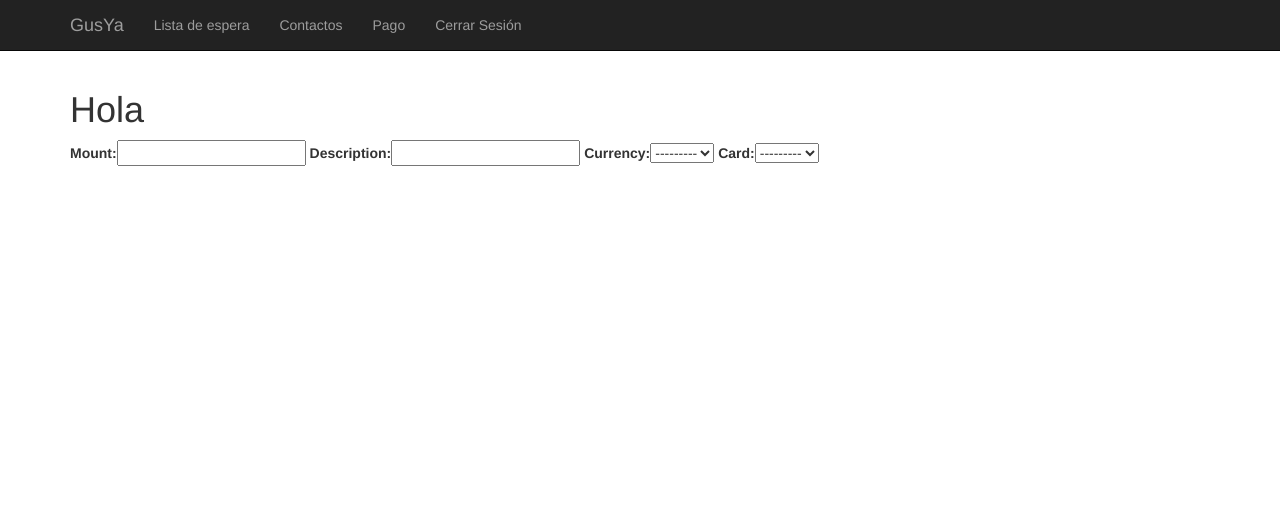
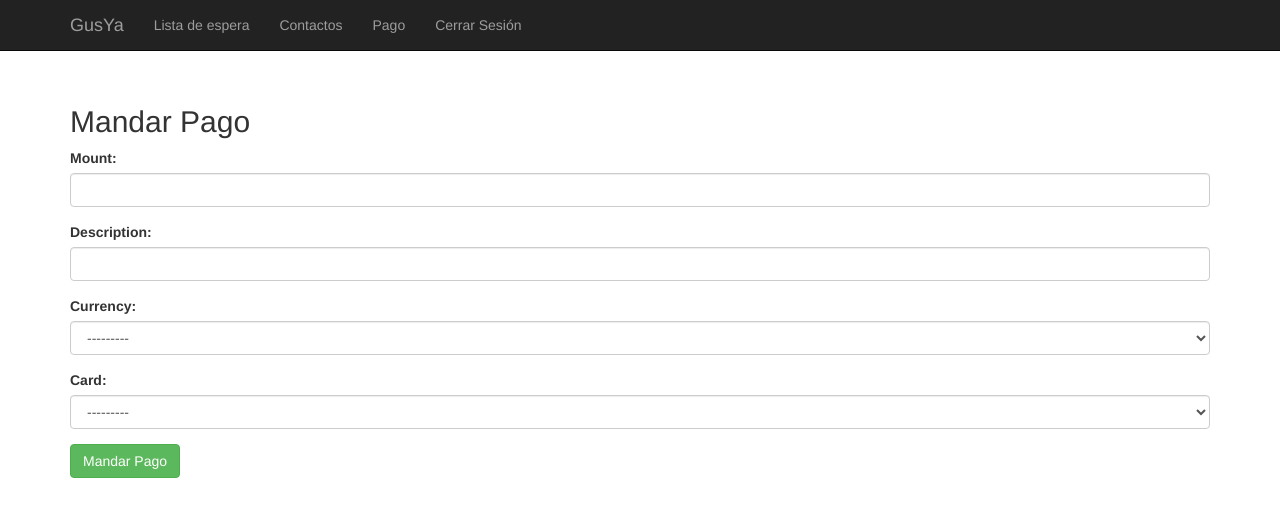
Before and after one commit to Gmora08/gusya, a Django app: page /user/admin/charge/ in a window 1280 px wide. Shown: the top 517 px of the page. Run offline with Django 3.2, Linux system fonts and the light colour scheme; some libraries are stand-ins or nearby versions.

Commit message:
make payments and send payment receipt

```diff
--- a/static/css/admin.css
+++ b/static/css/admin.css
@@ -1,3 +1,8 @@
 #charge {
   margin-top: 5em;
 }
+
+.messages_payment {
+  margin-top: 6em;
+  margin-bottom: -7em;
+}
--- a/templates/registration/charge.html
+++ b/templates/registration/charge.html
@@ -2,11 +2,76 @@
 {% load widget_tweaks %}
 
 {% block content %}
+
+<div class="row messages_payment">
+  <div class="container">
+    <div class="col-md-12">
+      {% if messages %}
+                  {% for message in messages %}
+                  <div class="alert alert-{{ message.tags }} ">
+                      {{ message|safe }}
+                  </div>
+                  {% endfor %}
+      {% endif %}
+    </div>
+  </div>
+</div>
+
 <div id="charge" class="row">
   <div class="col-md-12">
     <form action="" method="POST">
-      <h1>Hola</h1>
-      {{ form }}
+      {% csrf_token %}
+      <h2>Mandar Pago</h2>
+      {% if form.mount.errors %}
+      <div class="form-group">
+        <div class="alert alert-danger">
+          {{form.mount.errors}}
+        </div>
+      </div>
+      {% endif %}
+      <div class="form-group">
+        {{ form.mount.label_tag }}
+        {{ form.mount|attr:"class: form-control" }}
+      </div>
+
+      {% if form.description.errors %}
+      <div class="form-group">
+        <div class="alert alert-danger">
+          {{form.description.errors}}
+        </div>
+      </div>
+      {% endif %}
+      <div class="form-group">
+        {{ form.description.label_tag }}
+        {{ form.description|attr:"class: form-control" }}
+      </div>
+
+      {% if form.currency.errors %}
+      <div class="form-group">
+        <div class="alert alert-danger">
+          {{form.currency.errors}}
+        </div>
+      </div>
+      {% endif %}
+      <div class="form-group">
+        {{ form.currency.label_tag }}
+        {{ form.currency|attr:"class: form-control" }}
+      </div>
+
+      {% if form.card.errors %}
+      <div class="form-group">
+        <div class="alert alert-danger">
+          {{form.card.errors}}
+        </div>
+      </div>
+      {% endif %}
+      <div class="form-group">
+        {{ form.card.label_tag }}
+        {{ form.card|attr:"class: form-control" }}
+      </div>
+
+      <input class="btn btn-success" type="submit" value="Mandar Pago">
+
     </form>
   </div>
 </div>
--- a/user_email/admin.py
+++ b/user_email/admin.py
@@ -2,3 +2,4 @@ from django.contrib import admin
 from . import models
 
 admin.site.register(models.WaitingList)
+admin.site.register(models.Payment)
--- a/user_email/models.py
+++ b/user_email/models.py
@@ -67,4 +67,4 @@ class Payment(models.Model):
     card = models.ForeignKey(WaitingList)
 
     def __unicode__(self):
-        return self.mount + self.card
+        return str(self.mount) + '-' + self.card.email
--- a/user_email/views.py
+++ b/user_email/views.py
@@ -33,8 +33,17 @@ class Payment(View):
     def post(self, request):
         form = forms.PaymentForm(request.POST)
         if form.is_valid():
-            #Proceder con carho a tarjeta
-            pass
+            try:
+                data_charge, user = utils.get_charge_data(request.POST)
+                charge = utils.make_charge(data_charge)
+                payment = utils.save_charge(charge, user)
+                utils.send_email_payment(user.email, payment)
+                messages.success(request, u'Pago realizado con exito')
+                return redirect(reverse('user:make_charge'))
+            except e:
+                messages.error(request, u'Hubo un error al procesar el pago')
+                return render(request, self.template_name, {'form': form})
+            return redirect(reverse('user:make_charge'))
         return render(request, self.template_name, {'form': form})
 
 class LoginAdmin(View):
```
Also changed, not shown: user_email/utils.py (+29 -3 lines).
